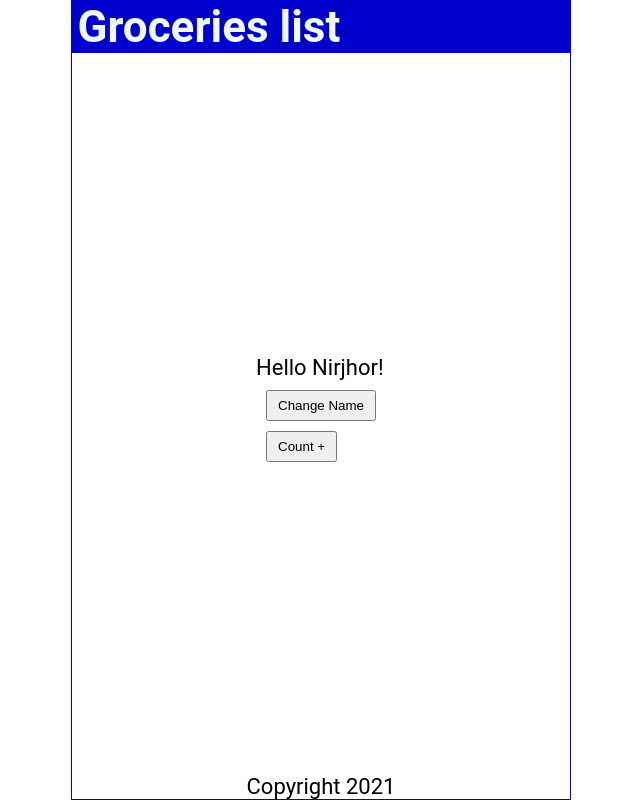
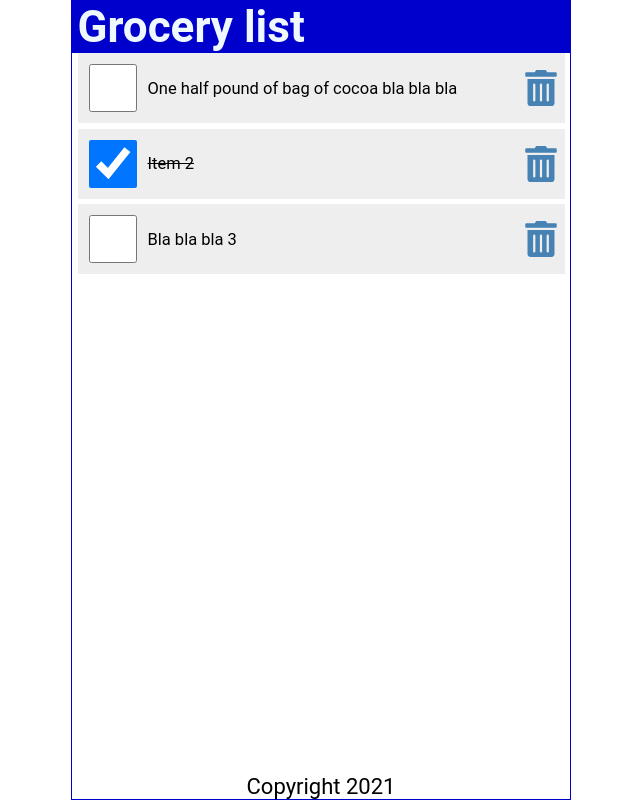
Before and after one commit to Nirjhor3029/learn_react_8, a React (Create React App) app: page / in a window 1280 px wide. Shown: the whole page, without its empty margins (319-959 px from the left). Built offline with nearby package versions, Linux system fonts and the light colour scheme.

Commit message:
learn list & keys

```diff
--- a/package.json
+++ b/package.json
@@ -8,6 +8,7 @@
     "@testing-library/user-event": "^13.5.0",
     "react": "^17.0.2",
     "react-dom": "^17.0.2",
+    "react-icons": "^4.3.1",
     "react-scripts": "5.0.0",
     "web-vitals": "^2.1.3"
   },
--- a/src/App.js
+++ b/src/App.js
@@ -9,7 +9,7 @@
 function App() {
   return (
     <div className="App">
-      <Header/>
+      <Header title="Grocery list"/>
       <Content/>
       <Footer/>
 
--- a/src/Content.js
+++ b/src/Content.js
@@ -1,30 +1,68 @@
 import { useState } from "react";
+import { FaTrashAlt } from 'react-icons/fa';
+export const Content = () => {
 
-export const Content = () => {
-    const [name, setName] = useState("Nirjhor");
-    const [count, setCount] = useState(0)
-    const handleNameChange = () => {
-        const names = ['Bob', 'Kevin', 'Dave',"Nirjhor", "Sazzad", "Hossain"];
-        const int = Math.floor(Math.random() * names.length);
-        setName(names[int]);
+    const arrayOfItems = [
+        {
+            id: 1,
+            checked: false,
+            item: "One half pound of bag of cocoa bla bla bla",
+        },
+        {
+            id: 2,
+            checked: true,
+            item: "Item 2",
+        },
+        {
+            id: 3,
+            checked: false,
+            item: "Bla bla bla 3",
+        },
+    ];
+
+    const [items, setItems] = useState(arrayOfItems);
+
+
+    const handleCheck = (id) => {
+        // console.log(id);
+
+        // const listItems = items.map((item)=>{
+        //     return (item.id === id)? {...item,checked: !item.checked} : item;
+        // });
+
+
+        const listItems = items.map((item) => (
+            (item.id === id) ? { ...item, checked: !item.checked } : { ...item } //item
+        ));
+        setItems(listItems);
+
+        localStorage.setItem('shopping_list', JSON.stringify(listItems));
     }
-    const handleClick = () =>{
-        setCount(count+1);
-        setCount(count+1);
-        setCount(count+1);
-        setCount(count+1);
-        setCount(count+1);
-        setCount(count+1);
-        console.log(count);
+    const handleDelete = (id) => {
+        const listItems = items.filter((item) => item.id !== id);
+        setItems(listItems);
+        // localStorage.setItem('shopping_list', JSON.stringify(listItems));
     }
+
     return (
         <main>
-            <p>
-                Hello {name}!
-                <br/>
-                <button onClick={handleNameChange}>Change Name</button>
-                <button onClick={handleClick}>Count +</button>
-            </p>
+            {(items.length) ? (
+                <ul>
+                    {items.map(item => (
+                        <li className="item" key={item.id} >
+                            <input type="checkbox" checked={item.checked} id={"item" + item.id} onChange={() => handleCheck(item.id)} />
+                            <label htmlFor={"item" + item.id} className={(item.checked) ? 'line_through' : ''}>
+                                {item.item}
+                            </label>
+                            <FaTrashAlt role={"button"} tabIndex={0} onClick={() => handleDelete(item.id)} />
+                        </li>
+                    ))}
+                </ul>
+            ) : (
+                <p>Your list is empty</p>
+            )}
+
+
         </main>
     )
 }
--- a/src/Header.js
+++ b/src/Header.js
@@ -1,9 +1,12 @@
-const Header = () => {
+const Header = ({title}) => {
     return (
         <header>
-            <h1>Groceries list</h1>
+            <h1>{title}</h1>
         </header>
     )
 }
 
+Header.defaultProps = {
+    title: "Default Title",
+}
 export default Header
--- a/src/index.css
+++ b/src/index.css
@@ -42,17 +42,18 @@
     display: flex;
     flex-direction: column;
     flex-grow: 1;
-    justify-content: center;
+    justify-content: flex-start;
     align-items: center;
     overflow-y: auto;
 }
 
-main button {
+
+/* main button {
     display: block;
     margin: 10px;
     padding: 6px 10px;
     cursor: pointer;
-}
+} */
 
 footer {
     width: 100%;
@@ -62,3 +63,70 @@
     display: grid;
     place-content: center;
 }
+
+
+/* Chapter 7 */
+
+ul {
+    width: 100%;
+    list-style: none;
+    padding: 0 0.25rem 0.25rem;
+}
+
+ul li::before {
+    content: "\200B";
+}
+
+.item {
+    display: flex;
+    justify-content: flex-start;
+    align-items: center;
+    padding: 0.5rem 0 0.5rem 0.5rem;
+    margin: 0.25rem 0;
+    background-color: #eee;
+}
+
+.item:first-child {
+    margin: 0;
+}
+
+.item input[type="checkbox"] {
+    text-align: center;
+    width: 2.5rem;
+    width: 48px;
+    min-width: 48px;
+    height: 2.5rem;
+    height: 48px;
+    min-height: 48px;
+    cursor: pointer;
+    margin-right: 0.5rem;
+}
+
+.item input[type="checkbox"]:focus+label {
+    text-decoration: underline;
+}
+
+.item>label {
+    font-size: 0.75rem;
+    flex-grow: 1;
+    cursor: pointer;
+}
+
+.item svg {
+    width: 48px;
+    min-width: 48px;
+    height: 36px;
+    font-size: 1rem;
+    color: steelblue;
+    cursor: pointer;
+}
+
+.item svg:focus,
+.item svg:hover {
+    color: red;
+    outline: none;
+}
+
+.line_through {
+    text-decoration: line-through;
+}
```
Also changed, not shown: learning.txt, 1 other file (tests, documents, lock files or other folders).
